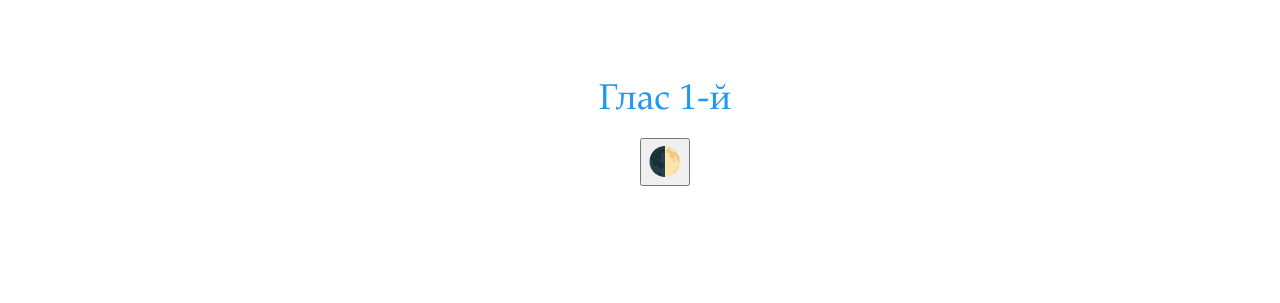
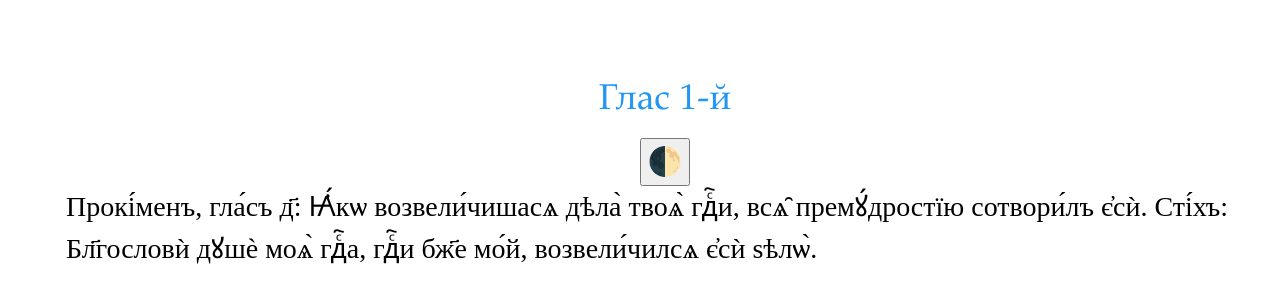
Before and after one commit to markjville/markjville.github.io, a Jekyll site: the page docs/Изобразительная/гл4-прок.html, which Jekyll copies as it is, in a window 1280 px wide. Shown: the top 303 px of the page. Built offline with Jekyll 4.4.1, drawn with Linux system fonts in a browser that asks for light colours; some web fonts are replaced; comment, search, counter and statistics services are not loaded.

Commit message:
Update гл4-прок.html

```diff
--- a/docs/Изобразительная/гл4-прок.html
+++ b/docs/Изобразительная/гл4-прок.html
@@ -35,3 +35,5 @@ p::first-letter {
       <div class="post-content">
 
 <body>
+  Прокі́менъ, гла́съ д҃: Ꙗ҆́кѡ возвели́чишасѧ дѣла̀ твоѧ̀ гдⷭ҇и, всѧ̑ премꙋ́дростїю сотвори́лъ є҆сѝ.
+  Сті́хъ: Бл҃гословѝ дꙋшѐ моѧ̀ гдⷭ҇а, гдⷭ҇и бж҃е мо́й, возвели́чилсѧ є҆сѝ ѕѣлѡ̀.
```
